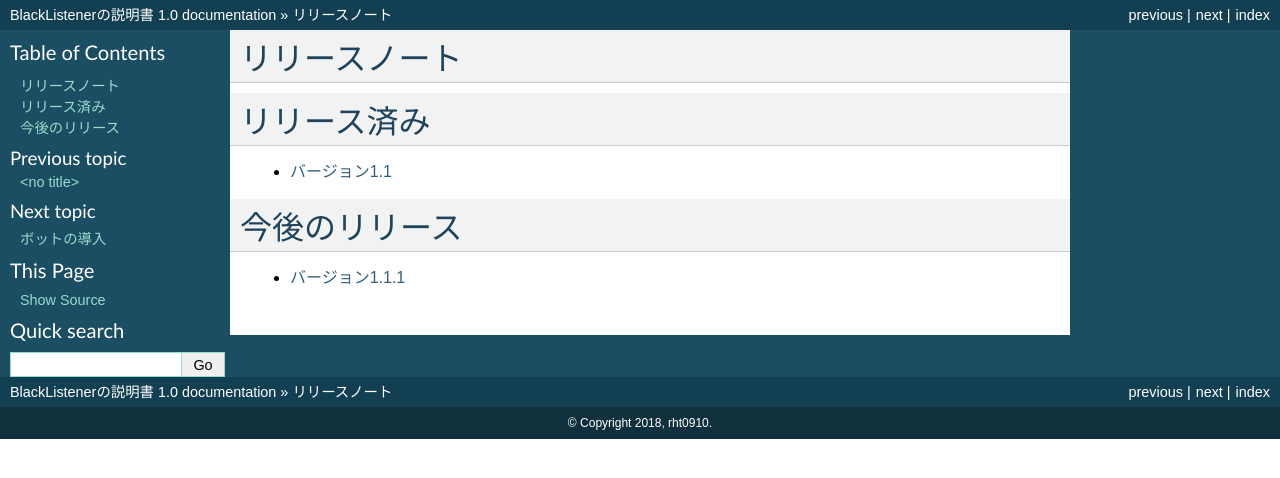
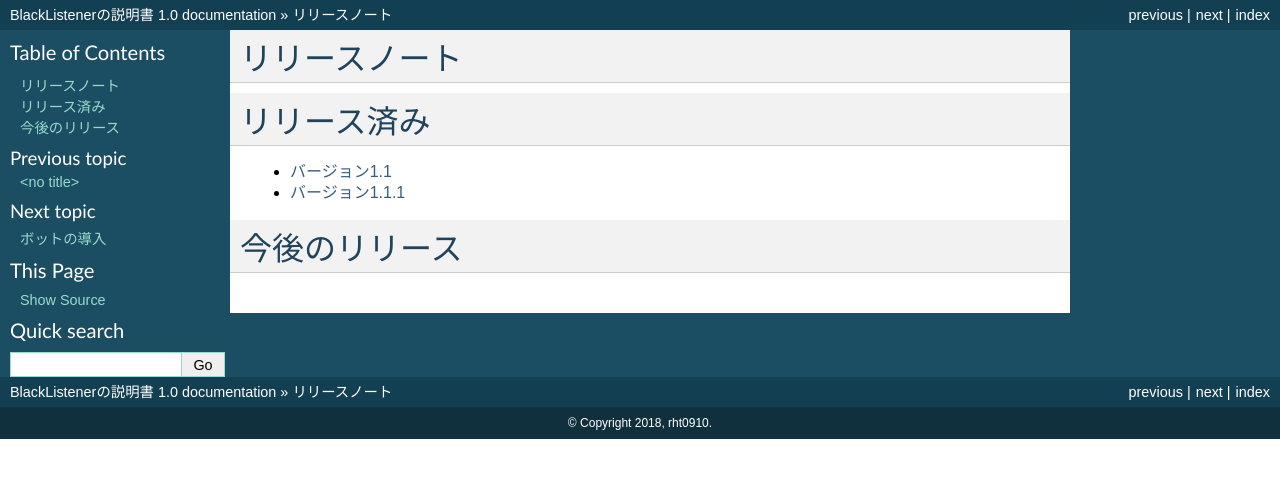
Before and after one commit to acrylic-style/ReadTheDocs, a Sphinx documentation site: the page built from docs/history.rst, in a window 1280 px wide. Shown: the top 478 px of the page. Built offline with Sphinx 7.4.7, drawn with Linux system fonts in a browser that asks for light colours.

Commit message:
1.1.1 リリース

```diff
--- a/docs/history.rst
+++ b/docs/history.rst
@@ -5,9 +5,7 @@
 ====
 
 * :doc:`release_notes/1.1`
-
+* :doc:`release_notes/1.1.1`
 
 今後のリリース
 ====
-
-* :doc:`release_notes/1.1.1`
```
